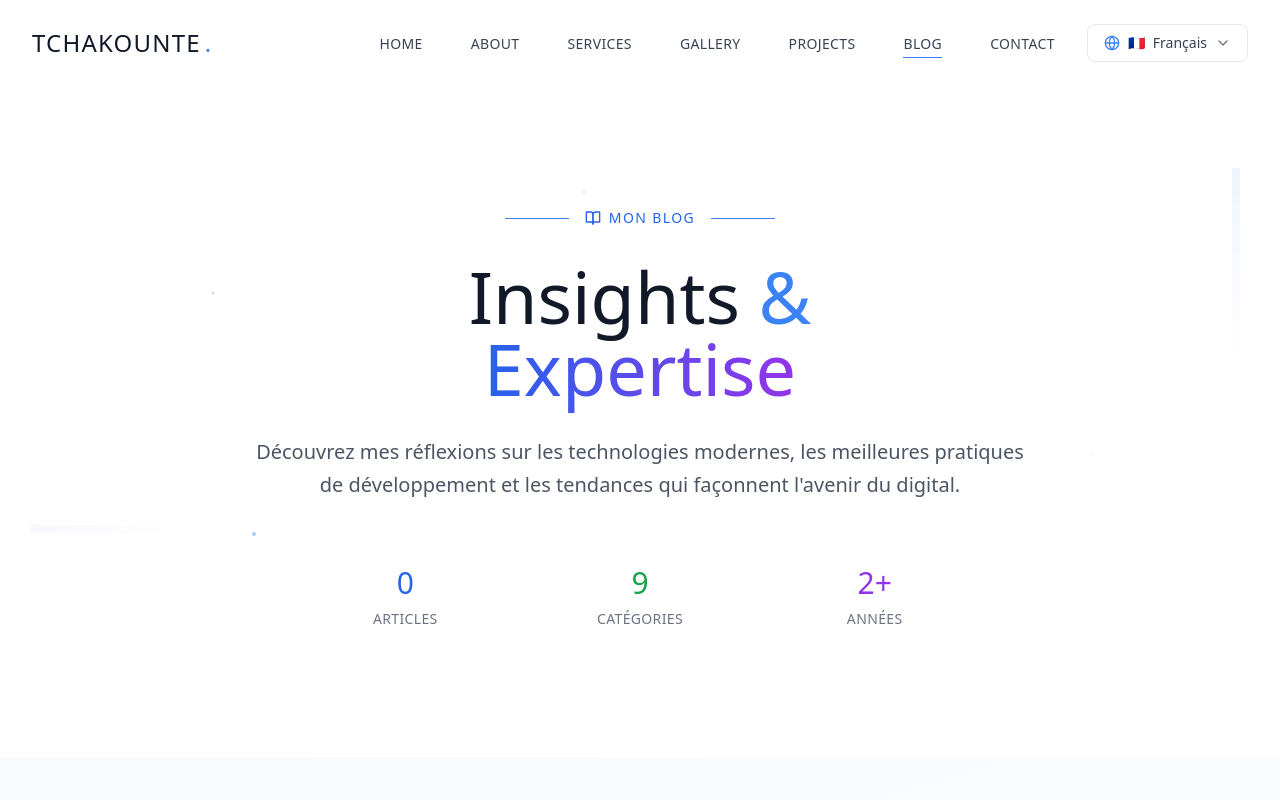
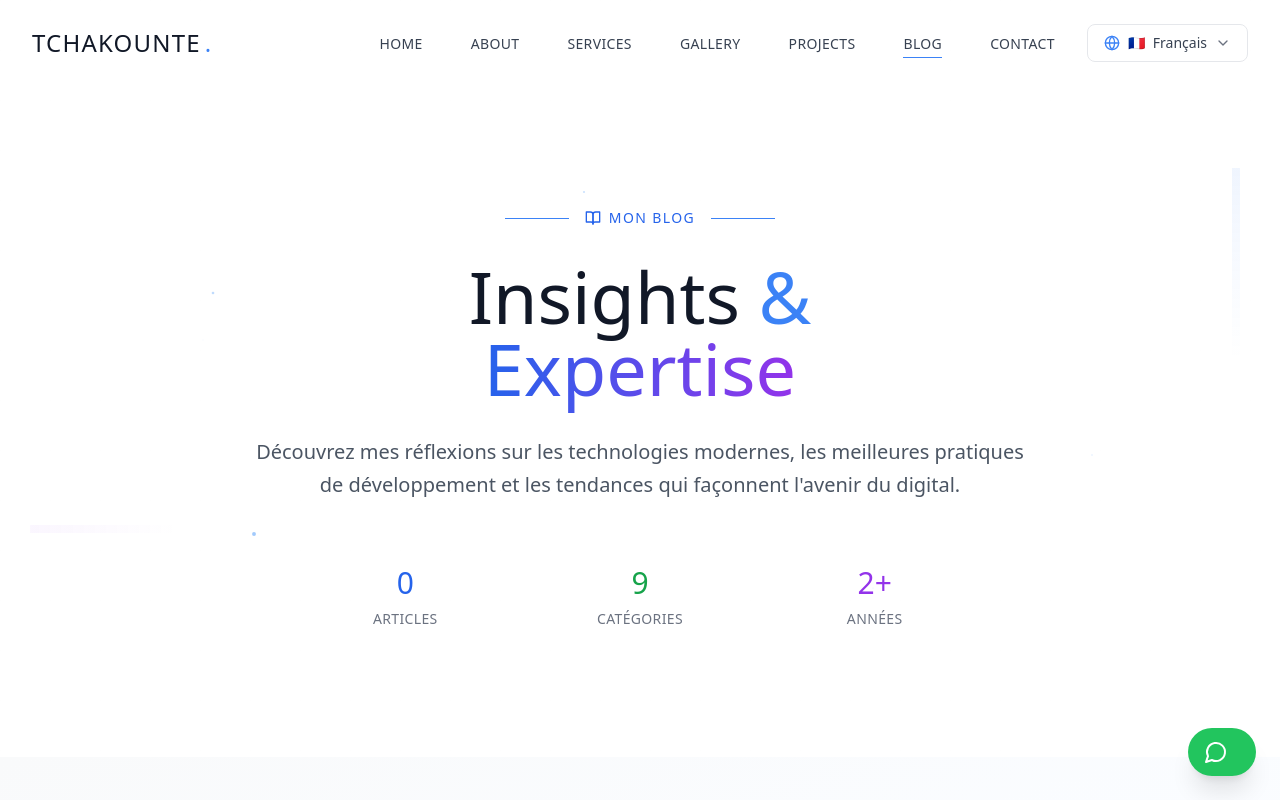
Before and after one commit to EdwinTchakounte/tchakounte_online, a React (Vite) app: page /blog in a window 1280 px wide. Shown: the top 800 px of the page. Built offline with nearby package versions, Linux system fonts and the light colour scheme.

Commit message:
22_08_2025

```diff
--- a/src/App.tsx
+++ b/src/App.tsx
@@ -14,6 +14,7 @@ import Testimonials from './pages/Testimonials';
 import Skills from './pages/Skills';
 import Footer from './components/Footer';
 import BackgroundElements from './components/BackgroundElements';
+import WhatsAppButton from './pages/WhatsappButton';
 
 function App() {
   return (
@@ -35,6 +36,7 @@ function App() {
           <Route path="/skills" element={<Skills />} />
         </Routes>
         <Footer />
+        <WhatsAppButton />
       </div>
     </Router>
   );
--- /dev/null
+++ b/src/pages/WhatsappButton.tsx
@@ -0,0 +1,28 @@
+import React, { useState } from 'react';
+import { MessageCircle } from 'lucide-react';
+
+const WhatsAppButton: React.FC = () => {
+  const [isHovered, setIsHovered] = useState(false);
+
+  return (
+    <div className="fixed bottom-4 right-4 sm:bottom-6 sm:right-6 z-50">
+      <a
+        href="https://wa.me/237673398046"
+        target="_blank"
+        rel="noopener noreferrer"
+        className="flex items-center space-x-2 sm:space-x-3 bg-green-500 text-white px-3 py-3 sm:px-4 sm:py-3 rounded-full shadow-xl hover:shadow-2xl transform hover:scale-105 transition-all duration-300 elevation-high"
+        onMouseEnter={() => setIsHovered(true)}
+        onMouseLeave={() => setIsHovered(false)}
+      >
+        <MessageCircle className="w-5 h-5 sm:w-6 sm:h-6" />
+        <span className={`font-medium transition-all duration-300 text-sm sm:text-base ${
+          isHovered ? 'opacity-100 w-auto max-w-20 sm:max-w-24' : 'opacity-0 w-0 max-w-0'
+        } overflow-hidden whitespace-nowrap`}>
+          WhatsApp
+        </span>
+      </a>
+    </div>
+  );
+};
+
+export default WhatsAppButton;
```
